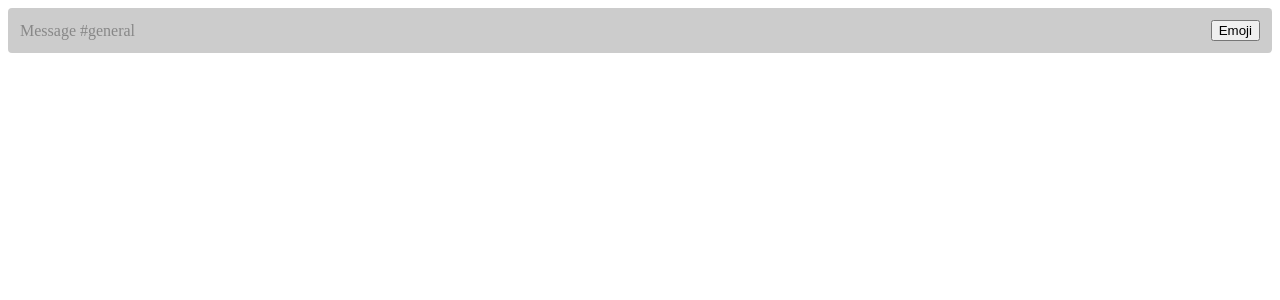
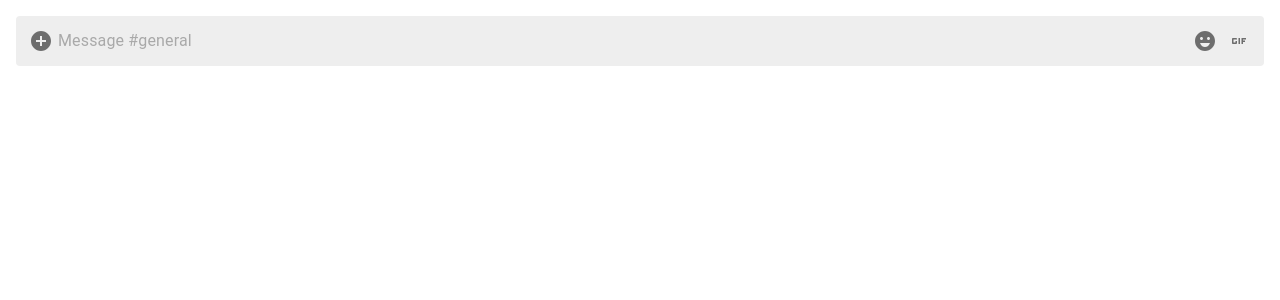
Before and after one commit to agnirudrasil/editor, a React (Create React App) app: page / in a window 1280 px wide. Shown: the top 300 px of the page. Built offline with nearby package versions, Linux system fonts and the light colour scheme.

Commit message:
Few Plugins

```diff
--- a/package.json
+++ b/package.json
@@ -9,6 +9,10 @@
   ],
   "main": "src/index.tsx",
   "dependencies": {
+    "@emotion/react": "11.9.0",
+    "@emotion/styled": "11.8.1",
+    "@mui/icons-material": "5.6.2",
+    "@mui/material": "5.6.2",
     "@types/emoji-mart": "3.0.9",
     "@types/prismjs": "1.26.0",
     "emoji-mart": "3.0.1",
--- a/src/App.tsx
+++ b/src/App.tsx
@@ -1,48 +1,145 @@
 import "emoji-mart/css/emoji-mart.css";
 
-import { useRef, useState } from "react";
+import React, { useCallback, useRef, useState } from "react";
 import { createEditor, Editor } from "slate";
 import { withHistory } from "slate-history";
-import { Slate, withReact, Editable } from "slate-react";
-import { Picker } from "emoji-mart";
+import { Slate, withReact, Editable, RenderElementProps } from "slate-react";
+import { Emoji, Picker } from "emoji-mart";
+import { Stack, IconButton, Popover, Typography } from "@mui/material";
+import { AddCircle, EmojiEmotions, Gif } from "@mui/icons-material";
+import { withEmoji } from "./plugins/withEmoji";
+import { withMention } from "./plugins/withMention";
+import { insertMention } from "./utils/insertMention";
+
+const RenderElement = ({
+  element,
+  children,
+  attributes
+}: RenderElementProps) => {
+  switch (element.type) {
+    case "emoji":
+      return (
+        <span
+          style={{
+            display: "inline-block",
+            verticalAlign: "middle"
+          }}
+          {...attributes}
+        >
+          <Emoji size={22} set="twitter" emoji={element.emoji} />
+          {children}
+        </span>
+      );
+    case "mention":
+      return (
+        <Typography
+          component="span"
+          sx={{
+            display: "inline",
+            verticalAlign: "middle",
+            bgcolor: "primary.main",
+            color: "white",
+            borderRadius: "3px",
+            p: 0.5,
+            transition: "background-color 300ms ease",
+            "&:hover": {
+              bgcolor: "primary.dark"
+            }
+          }}
+          {...attributes}
+        >
+          @{element.name}
+          {children}
+        </Typography>
+      );
+    default:
+      return (
+        <Typography component="p" {...attributes}>
+          {children}
+        </Typography>
+      );
+  }
+};
 
 export default function App() {
   const editorRef = useRef<Editor | null>(null);
-  const [open, setOpen] = useState(false);
+  const [open, setOpen] = useState<HTMLButtonElement | null>(null);
   if (!editorRef.current)
-    editorRef.current = withHistory(withReact(createEditor()));
+    editorRef.current = withMention(
+      withEmoji(withHistory(withReact(createEditor())))
+    );
 
   const editor = editorRef.current;
+
+  const renderElement = useCallback(
+    (props: RenderElementProps) => <RenderElement {...props} />,
+    []
+  );
+
+  const handleOpen = (e: React.MouseEvent<HTMLButtonElement>) => {
+    setOpen(e.currentTarget);
+  };
+
+  const handleClose = () => {
+    setOpen(null);
+  };
 
   return (
     <Slate
       editor={editor}
       value={[{ type: "paragraph", children: [{ text: "" }] }]}
     >
-      <div
-        style={{
-          background: "#ccc",
-          padding: ".75rem",
-          borderRadius: "4px",
-          display: "flex",
-          alignItems: "center",
-          marginBottom: "1rem"
-        }}
+      <Stack
+        direction="row"
+        alignItems="center"
+        sx={{ bgcolor: "grey.200", borderRadius: 1, p: 1, m: 2 }}
       >
+        <IconButton
+          onClick={() => {
+            insertMention(editor, {
+              id: "123",
+              name: "Agnirudra Sil",
+              mentionType: "user"
+            });
+          }}
+          size="small"
+        >
+          <AddCircle />
+        </IconButton>
         <Editable
+          renderElement={renderElement}
           style={{ flex: "1" }}
           placeholder="Message #general"
           decorate={() => []}
         />
-        <button
-          onClick={() => {
-            setOpen((o) => !o);
+        <IconButton onClick={handleOpen} size="small">
+          <EmojiEmotions />
+        </IconButton>
+        <IconButton size="small">
+          <Gif />
+        </IconButton>
+      </Stack>
+      <Popover
+        anchorOrigin={{
+          vertical: "bottom",
+          horizontal: "right"
+        }}
+        transformOrigin={{
+          vertical: "top",
+          horizontal: "right"
+        }}
+        anchorEl={open}
+        open={Boolean(open)}
+        onClose={handleClose}
+      >
+        <Picker
+          onSelect={(e) => {
+            editor.insertText(e.colons || "");
+            handleClose();
           }}
-        >
-          Emoji
-        </button>
-      </div>
-      {open && <Picker set="twitter" />}
+          set="twitter"
+        />
+      </Popover>
     </Slate>
   );
 }
--- a/src/index.tsx
+++ b/src/index.tsx
@@ -1,3 +1,4 @@
+import { createTheme, CssBaseline, ThemeProvider } from "@mui/material";
 import { StrictMode } from "react";
 import * as ReactDOMClient from "react-dom/client";
 
@@ -8,6 +9,9 @@ const root = ReactDOMClient.createRoot(rootElement);
 
 root.render(
   <StrictMode>
-    <App />
+    <ThemeProvider theme={createTheme()}>
+      <CssBaseline />
+      <App />
+    </ThemeProvider>
   </StrictMode>
 );
--- /dev/null
+++ b/src/plugins/withEmoji.ts
@@ -0,0 +1,42 @@
+import { emojiIndex } from "emoji-mart";
+import { Editor, Text } from "slate";
+import { insertEmoji } from "../utils/insertEmoji";
+
+export const withEmoji = (editor: Editor) => {
+  const { normalizeNode, isInline, isVoid } = editor;
+
+  editor.isInline = (element) =>
+    element.type === "emoji" ? true : isInline(element);
+
+  editor.isVoid = (element) =>
+    element.type === "emoji" ? true : isVoid(element);
+
+  editor.normalizeNode = (nodeEntry) => {
+    const [node, path] = nodeEntry;
+    if (Text.isText(node) && /:.*?:/.test(node.text)) {
+      const match = /:(.*?):/.exec(node.text);
+
+      const index = node.text.indexOf(match![0]);
+
+      const emoji = emojiIndex.search(match![1])?.[0];
+
+      if (emoji) {
+        insertEmoji(editor, emoji, {
+          anchor: {
+            path,
+            offset: index
+          },
+          focus: {
+            path,
+            offset: index + match![0].length
+          }
+        });
+        return;
+      }
+    }
+
+    normalizeNode(nodeEntry);
+  };
+
+  return editor;
+};
--- /dev/null
+++ b/src/plugins/withMention.ts
@@ -0,0 +1,38 @@
+import { Editor, Text } from "slate";
+import { insertMention } from "../utils/insertMention";
+
+export const withMention = (editor: Editor) => {
+  const { isInline, isVoid, normalizeNode } = editor;
+
+  editor.isInline = (element) =>
+    element.type === "mention" ? true : isInline(element);
+
+  editor.isVoid = (element) =>
+    element.type === "mention" ? true : isVoid(element);
+
+  editor.normalizeNode = (nodeEntry) => {
+    const [node, path] = nodeEntry;
+    if (Text.isText(node) && /<@\d*?>/.test(node.text)) {
+      const [complete, id] = /<@(\d*?)>/.exec(node.text) || [];
+      const index = node.text.indexOf(complete);
+
+      insertMention(
+        editor,
+        {
+          id,
+          name: "Agnirudra Sil",
+          mentionType: "user"
+        },
+        {
+          anchor: { path, offset: index },
+          focus: { path, offset: index + complete.length }
+        }
+      );
+
+      return;
+    }
+    normalizeNode(nodeEntry);
+  };
+
+  return editor;
+};
--- a/src/styles.css
+++ /dev/null
@@ -1,4 +0,0 @@
-.App {
-  font-family: sans-serif;
-  text-align: center;
-}
--- /dev/null
+++ b/src/utils/insertEmoji.ts
@@ -0,0 +1,23 @@
+import { EmojiData } from "emoji-mart";
+import { Editor, Transforms, Location } from "slate";
+
+export const insertEmoji = (
+  editor: Editor,
+  emoji: EmojiData,
+  at?: Location
+) => {
+  Transforms.insertNodes(
+    editor,
+    [
+      {
+        type: "emoji",
+        emoji,
+        children: [{ text: "" }]
+      },
+      {
+        text: " "
+      }
+    ],
+    { at }
+  );
+};
--- /dev/null
+++ b/src/utils/insertMention.ts
@@ -0,0 +1,26 @@
+import { Editor, Location, Transforms } from "slate";
+
+interface Mention {
+  id: string;
+  name: string;
+  mentionType: "@everyone" | "user" | "role" | "channel";
+}
+
+export const insertMention = (
+  editor: Editor,
+  mention: Mention,
+  at?: Location
+) => {
+  Transforms.insertNodes(
+    editor,
+    [
+      {
+        type: "mention",
+        ...mention,
+        children: [{ text: "" }]
+      },
+      { text: " " }
+    ],
+    { at }
+  );
+};
```
Also changed, not shown: src/slate.d.ts (+20 -1 lines).
